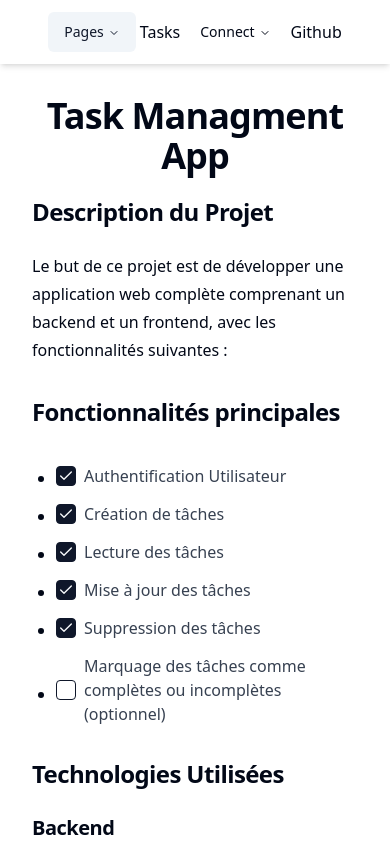
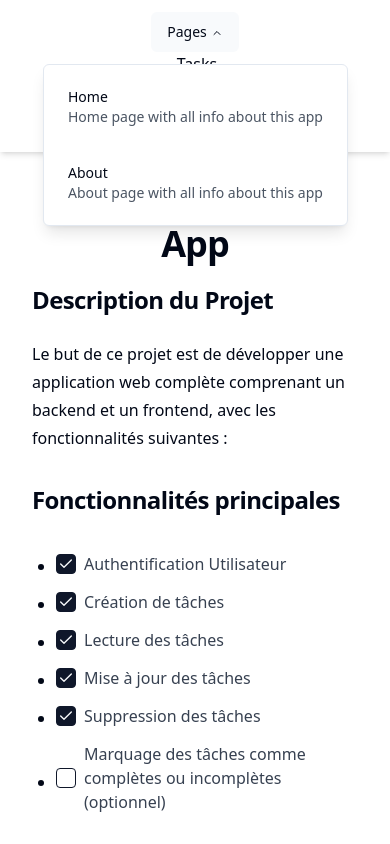
Before and after one commit to REp007/Task-Management, a React (Vite) app in the folder client/: page / in a window 390 px wide. Both pictures are taken after a click on the button "Pages". Shown: the top 844 px of the page. Built offline with nearby package versions, Linux system fonts and the light colour scheme.

Commit message:
style: make navBar component more responsive for L-S-M sizes

```diff
--- a/client/src/layout/NavBar.tsx
+++ b/client/src/layout/NavBar.tsx
@@ -1,124 +1,94 @@
 import {
     NavigationMenu,
-    NavigationMenuContent,
-    // NavigationMenuIndicator,
     NavigationMenuItem,
     NavigationMenuLink,
     NavigationMenuList,
     NavigationMenuTrigger,
-    // NavigationMenuViewport,
-    // navigationMenuTriggerStyle
-} from "@/components/ui/navigation-menu"
-
+} from "@/components/ui/navigation-menu";
+import {
+    DropdownMenu,
+    DropdownMenuContent,
+    DropdownMenuItem,
+    DropdownMenuTrigger,
+} from "@/components/ui/dropdown-menu";
 import { Link } from "react-router-dom";
-import { cn } from "@/lib/utils"
+import { cn } from "@/lib/utils";
 import { ContextApp } from '@/context/ContextComp';
 import type { InitState } from '@/context/ContextComp';
 import { useContext } from "react";
+
 const NavBar = () => {
     const { user, logout } = useContext<InitState>(ContextApp);
 
     return (
-        <NavigationMenu>
-            <NavigationMenuList>
+        <NavigationMenu className="w-full">
+            <NavigationMenuList className="flex flex-col md:flex-row md:items-center">
                 <NavigationMenuItem>
+                    <DropdownMenu>
+                        <DropdownMenuTrigger asChild>
                             <NavigationMenuTrigger>Pages</NavigationMenuTrigger>
-                    <NavigationMenuContent className="absolute mt-2 bg-white rounded-md shadow-lg">
-                        <ul className="flex flex-col w-full gap-3 p-4 md:w-[400px] lg:w-[400px]">
-                            <li>
-                                <NavigationMenuLink asChild>
-                                    <Link to={'/'}
-                                        className="block select-none space-y-1 rounded-md p-3 leading-none no-underline outline-none transition-colors hover:bg-gray-100 focus:bg-gray-100"
-                                    >
-                                        <div className="text-sm font-medium leading-none">{'Home'}</div>
-                                        <p className="text-sm leading-snug text-gray-600">
-                                            {'Home page with all info about this app'}
-                                        </p>
+                        </DropdownMenuTrigger>
+                        <DropdownMenuContent className="mt-2 bg-white rounded-md shadow-lg w-full md:w-auto">
+                            <DropdownMenuItem>
+                                <Link to={'/'} className="block w-full select-none p-3 leading-none no-underline transition-colors hover:bg-gray-100 focus:bg-gray-100">
+                                    <div className="text-sm font-medium">{'Home'}</div>
+                                    <p className="text-sm text-gray-600">{'Home page with all info about this app'}</p>
                                 </Link>
-                                </NavigationMenuLink>
-                            </li>
-                            <li>
-                                <NavigationMenuLink asChild>
-                                    <Link to={'/about'}
-                                        className="block select-none space-y-1 rounded-md p-3 leading-none no-underline outline-none transition-colors hover:bg-gray-100 focus:bg-gray-100"
-                                    >
-                                        <div className="text-sm font-medium leading-none">{'About'}</div>
-                                        <p className="text-sm leading-snug text-gray-600">
-                                            {'About page with all info about this app'}
-                                        </p>
+                            </DropdownMenuItem>
+                            <DropdownMenuItem>
+                                <Link to={'/about'} className="block w-full select-none p-3 leading-none no-underline transition-colors hover:bg-gray-100 focus:bg-gray-100">
+                                    <div className="text-sm font-medium">{'About'}</div>
+                                    <p className="text-sm text-gray-600">{'About page with all info about this app'}</p>
                                 </Link>
-                                </NavigationMenuLink>
-                            </li>
-                        </ul>
-                    </NavigationMenuContent>
+                            </DropdownMenuItem>
+                        </DropdownMenuContent>
+                    </DropdownMenu>
                 </NavigationMenuItem>
                 <NavigationMenuItem>
                     <Link to={"tasks"}>
-                        <NavigationMenuLink>
-                            Tasks
-                        </NavigationMenuLink>
+                        <NavigationMenuLink>Tasks</NavigationMenuLink>
                     </Link>
                 </NavigationMenuItem>
                 <NavigationMenuItem>
+                    <DropdownMenu>
+                        <DropdownMenuTrigger asChild>
                             <NavigationMenuTrigger>Connect</NavigationMenuTrigger>
-                    <NavigationMenuContent
-                        className="absolute mt-2 bg-white rounded-md shadow-lg">
-                        <ul className="flex flex-col w-full gap-3 p-4 md:w-[400px] lg:w-[400px]">
+                        </DropdownMenuTrigger>
+                        <DropdownMenuContent className="mt-2 bg-white rounded-md shadow-lg w-full md:w-auto">
                             {user ? (
-                                <li>
-                                    <NavigationMenuLink asChild>
-                                        <Link to={'/'}
-                                            onClick={() => logout()}
-                                            className="block select-none space-y-1 rounded-md p-3 leading-none no-underline outline-none transition-colors hover:bg-gray-100 focus:bg-gray-100"
-                                        >
-                                            <div className="text-sm font-medium leading-none">{'Logout'}</div>
-                                            <p className="text-sm leading-snug text-gray-600">
-                                                {'Click here to logout'}
-                                            </p>
+                                <DropdownMenuItem>
+                                    <Link to={'/'} onClick={() => logout()} className="block w-full select-none p-3 leading-none no-underline transition-colors hover:bg-gray-100 focus:bg-gray-100">
+                                        <div className="text-sm font-medium">{'Logout'}</div>
+                                        <p className="text-sm text-gray-600">{'Click here to logout'}</p>
                                     </Link>
-                                    </NavigationMenuLink>
-                                </li>
+                                </DropdownMenuItem>
                             ) : (
                                 <>
-                                    <li>
-                                        <NavigationMenuLink asChild>
-                                            <Link to={'/login'}
-                                                className="block select-none space-y-1 rounded-md p-3 leading-none no-underline outline-none transition-colors hover:bg-gray-100 focus:bg-gray-100"
-                                            >
-                                                <div className="text-sm font-medium leading-none">{'Login'}</div>
-                                                <p className="text-sm leading-snug text-gray-600">
-                                                    {'Login Page'}
-                                                </p>
+                                    <DropdownMenuItem>
+                                        <Link to={'/login'} className="block w-full select-none p-3 leading-none no-underline transition-colors hover:bg-gray-100 focus:bg-gray-100">
+                                            <div className="text-sm font-medium">{'Login'}</div>
+                                            <p className="text-sm text-gray-600">{'Login Page'}</p>
                                         </Link>
-                                        </NavigationMenuLink>
-                                    </li>
-                                    <li>
-                                        <NavigationMenuLink asChild>
-                                            <Link to={'/register'}
-                                                className="block select-none space-y-1 rounded-md p-3 leading-none no-underline outline-none transition-colors hover:bg-gray-100 focus:bg-gray-100"
-                                            >
-                                                <div className="text-sm font-medium leading-none">{'Register'}</div>
-                                                <p className="text-sm leading-snug text-gray-600">
-                                                    {'Register Page'}
-                                                </p>
+                                    </DropdownMenuItem>
+                                    <DropdownMenuItem>
+                                        <Link to={'/register'} className="block w-full select-none p-3 leading-none no-underline transition-colors hover:bg-gray-100 focus:bg-gray-100">
+                                            <div className="text-sm font-medium">{'Register'}</div>
+                                            <p className="text-sm text-gray-600">{'Register Page'}</p>
                                         </Link>
-                                        </NavigationMenuLink>
-                                    </li>
+                                    </DropdownMenuItem>
                                 </>
                             )}
-                        </ul>
-                    </NavigationMenuContent>
+                        </DropdownMenuContent>
+                    </DropdownMenu>
                 </NavigationMenuItem>
                 <NavigationMenuItem>
-                    <a href={"https://github.com/REp007/Task-Management"} target="new">
-                        <NavigationMenuLink>
-                            Github
-                        </NavigationMenuLink>
+                    <a href={"https://github.com/REp007/Task-Management"} target="_blank" rel="noopener noreferrer">
+                        <NavigationMenuLink>Github</NavigationMenuLink>
                     </a>
                 </NavigationMenuItem>
             </NavigationMenuList>
         </NavigationMenu>
-    )
+    );
 }
 
 export default NavBar;
```
Lines whose indentation alone changed are shown as unchanged.
